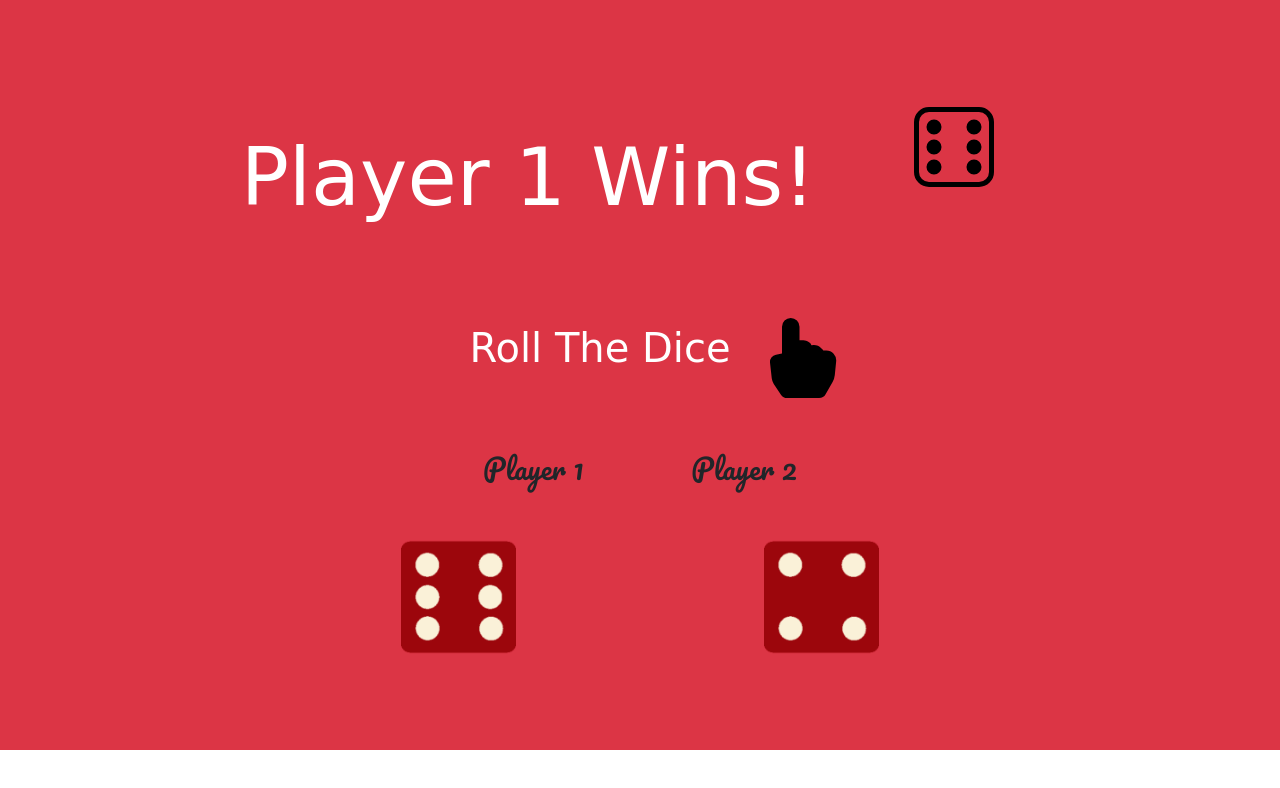
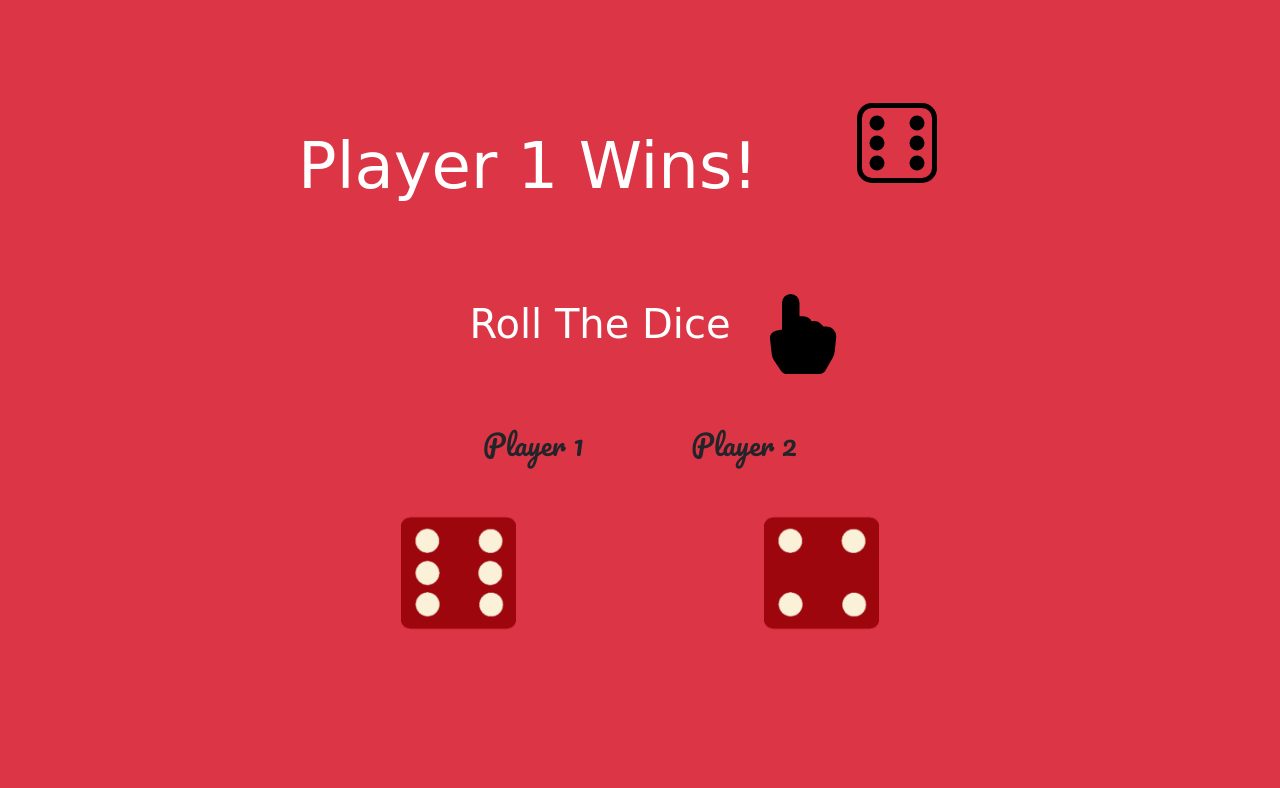
Before and after one commit to Moshe-jpg/Dice-Game, a plain HTML site: page index.html in a window 1280 px wide. Drawn offline with nearby package versions, Linux system fonts and the light colour scheme; a web font is replaced by a local one.

Commit message:
section size fix

```diff
--- a/styles.css
+++ b/styles.css
@@ -1,6 +1,6 @@
 section {
   font-family: 'Smokum', cursive;
-  height: 750px;
+  height: 100vh;
   text-align: center;
   padding: 5% 15%;
   position: relative;
@@ -55,7 +55,7 @@ a {
 }
 
 .header {
-  font-size: 5rem;
+  font-size: 4rem;
   line-height: 1.5;
 }
 
```
